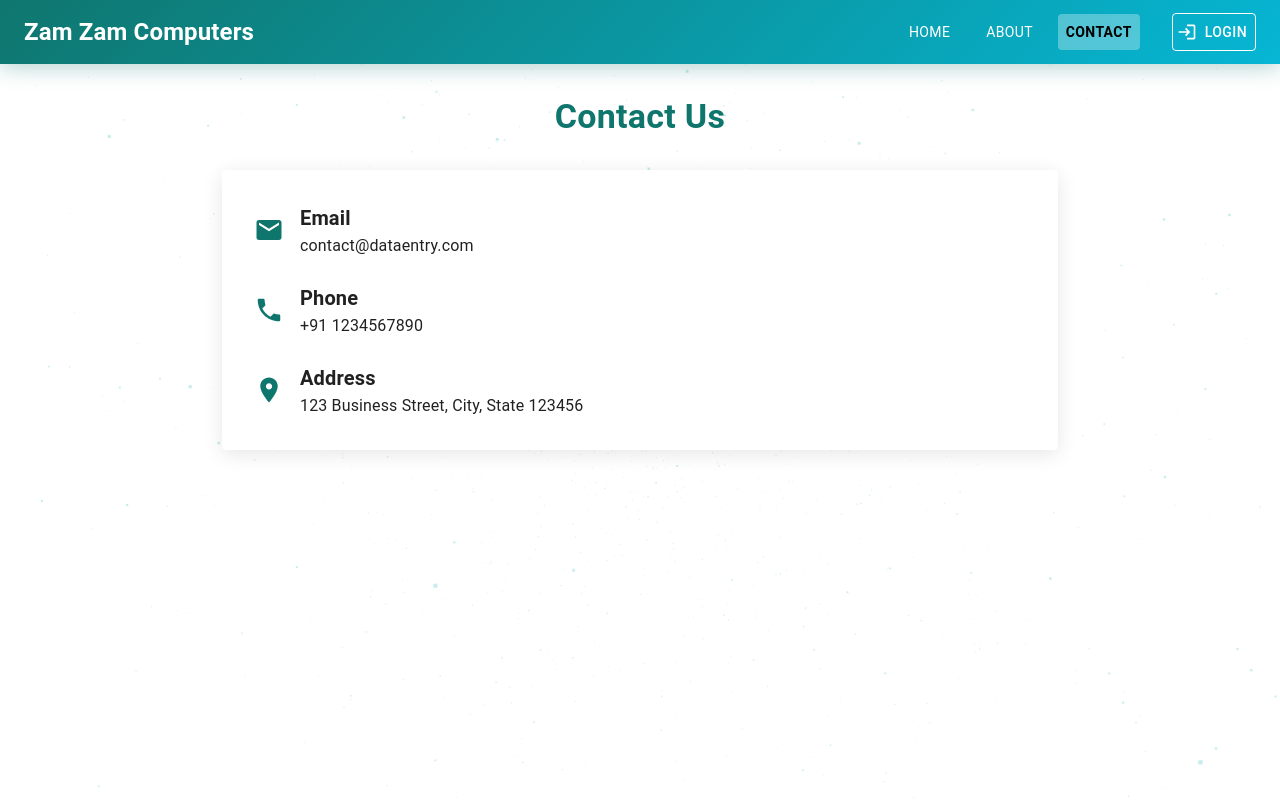
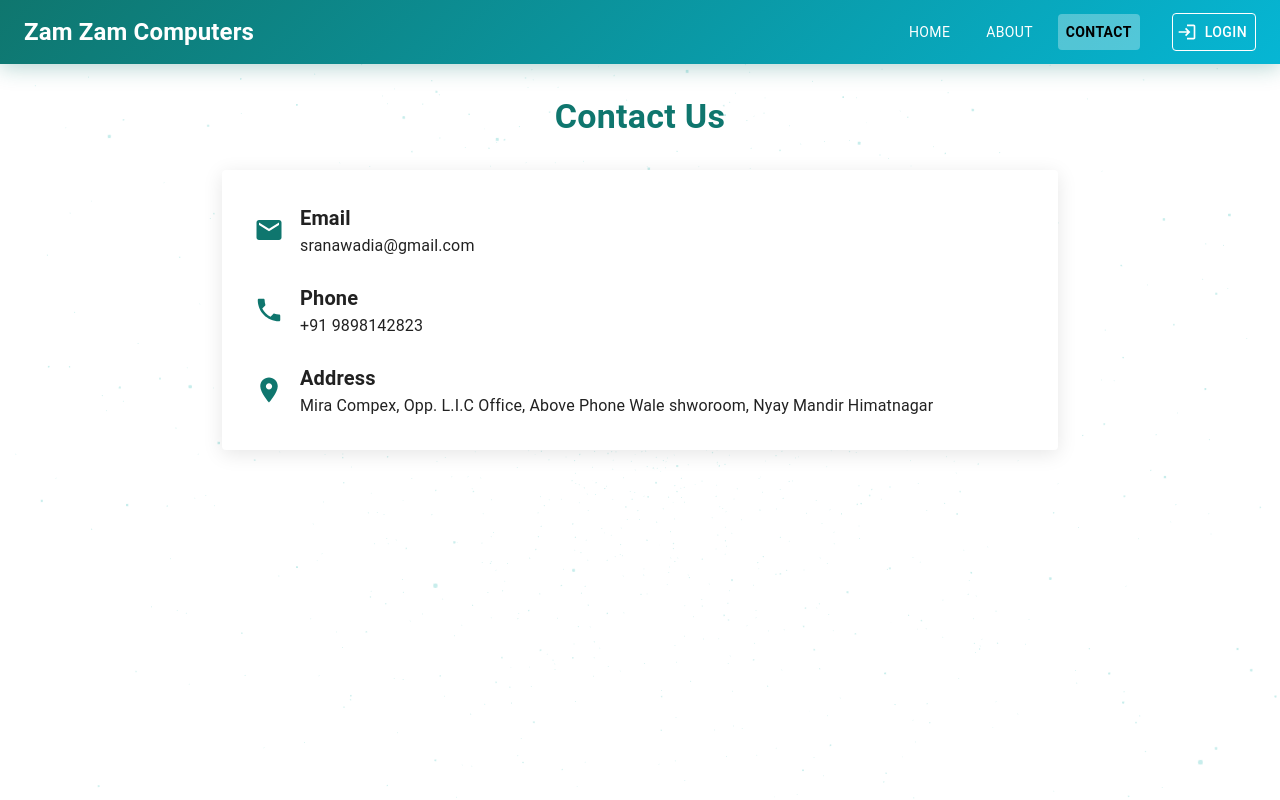
Before and after one commit to MohmedAnas/Student-Entry-Management-System, a React (Create React App) app in the folder client/: page / in a window 1280 px wide. Both pictures are taken after a click on the button "CONTACT". Built offline with nearby package versions, Linux system fonts and the light colour scheme; no server answers.

Commit message:
Update Contact.jsx

```diff
--- a/client/src/components/Contact.jsx
+++ b/client/src/components/Contact.jsx
@@ -18,7 +18,7 @@ export default function Contact() {
             <EmailIcon sx={{ color: '#0F766E', mr: 2, fontSize: 30 }} />
             <Box>
               <Typography variant="h6" sx={{ fontWeight: 'bold' }}>Email</Typography>
-              <Typography>contact@dataentry.com</Typography>
+              <Typography>sranawadia@gmail.com</Typography>
             </Box>
           </Box>
 
@@ -26,7 +26,7 @@ export default function Contact() {
             <PhoneIcon sx={{ color: '#0F766E', mr: 2, fontSize: 30 }} />
             <Box>
               <Typography variant="h6" sx={{ fontWeight: 'bold' }}>Phone</Typography>
-              <Typography>+91 1234567890</Typography>
+              <Typography>+91 9898142823</Typography>
             </Box>
           </Box>
 
@@ -34,7 +34,7 @@ export default function Contact() {
             <LocationOnIcon sx={{ color: '#0F766E', mr: 2, fontSize: 30 }} />
             <Box>
               <Typography variant="h6" sx={{ fontWeight: 'bold' }}>Address</Typography>
-              <Typography>123 Business Street, City, State 123456</Typography>
+              <Typography>Mira Compex, Opp. L.I.C Office, Above Phone Wale shworoom, Nyay Mandir Himatnagar</Typography>
             </Box>
           </Box>
         </Paper>
```
